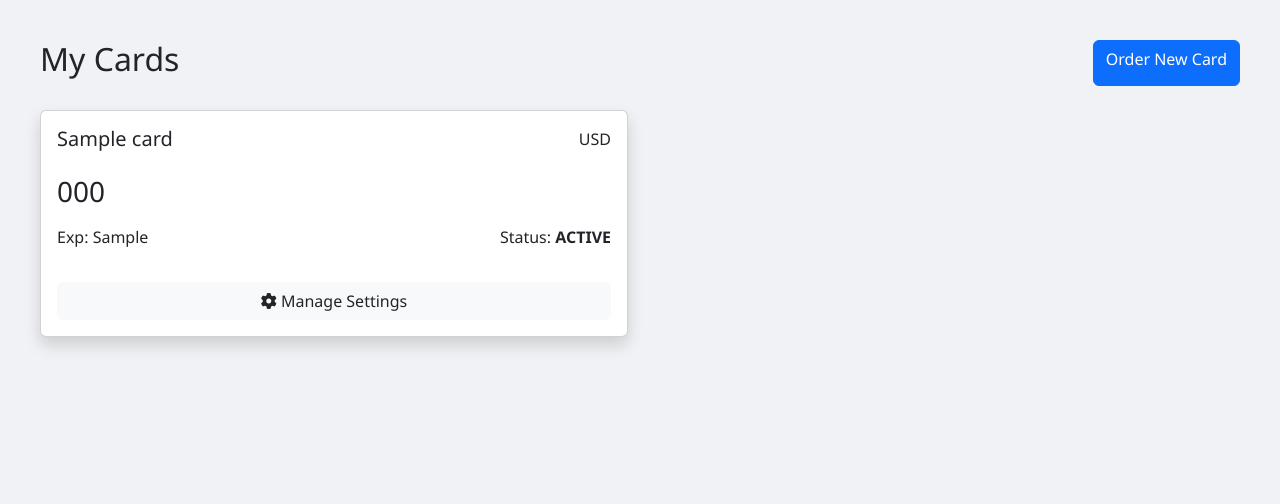
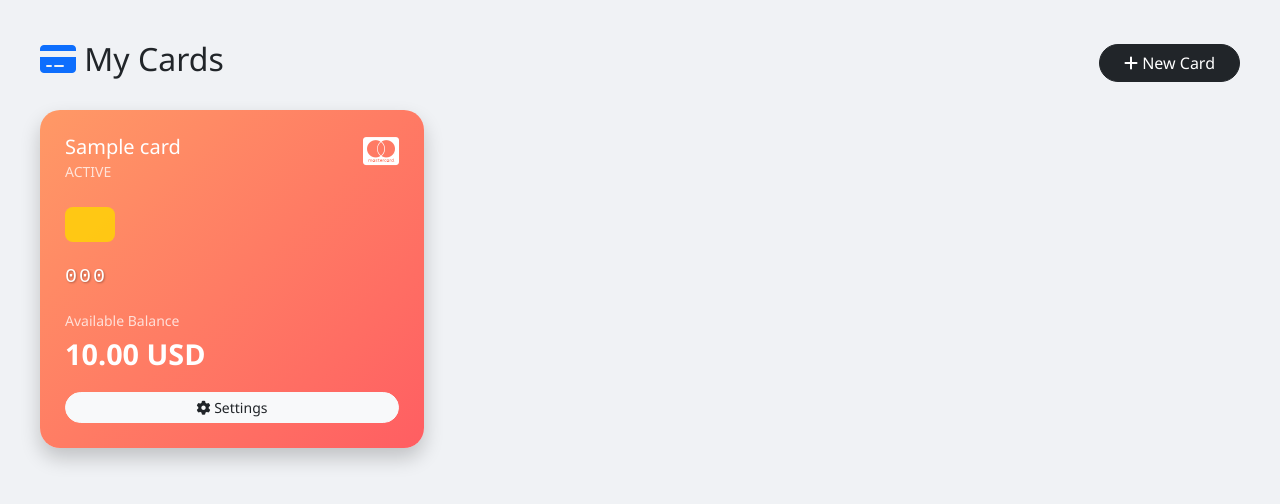
Before and after one commit to aliHasanov22/banking_app, a Flask app: page /cards in a window 1280 px wide. Shown: the top 504 px of the page. Run offline with Flask 3, Linux system fonts and the light colour scheme; the visitor is signed in with stand-in values (Sample User, id 1); tables that the repository leaves empty hold one stand-in row (values such as "Sample post").

Commit message:
cards.html

```diff
--- a/templates/cards.html
+++ b/templates/cards.html
@@ -1,30 +1,36 @@
 {% extends "base.html" %}
 {% block content %}
-<div class="d-flex justify-content-between">
-    <h2>My Cards</h2>
-    <a href="{{ url_for('order_card') }}" class="btn btn-primary">Order New Card</a>
+<div class="d-flex justify-content-between align-items-center mb-4">
+    <h2><i class="fas fa-credit-card text-primary"></i> My Cards</h2>
+    <a href="{{ url_for('order_card') }}" class="btn btn-dark rounded-pill px-4"><i class="fas fa-plus"></i> New Card</a>
 </div>
 
-<div class="row mt-4">
+<div class="row">
     {% for c in cards %}
-    <div class="col-md-6 mb-4">
-        <div class="card h-100 shadow {{ 'card-visa' if c['card_type'] == 'VISA' else 'card-master' }}">
-            <div class="card-body">
-                <div class="d-flex justify-content-between">
-                    <h5>{{ c['card_name'] }}</h5>
-                    <span>{{ c['currency'] }}</span>
+    <div class="col-md-6 col-lg-4 mb-4">
+        <div class="bank-card h-100 {{ 'bg-gradient-visa' if c['card_type'] == 'VISA' else 'bg-gradient-master' }}">
+            <div class="d-flex justify-content-between align-items-start">
+                <div>
+                    <h5 class="mb-0">{{ c['card_name'] }}</h5>
+                    <small class="opacity-75">{{ c['status'] }}</small>
                 </div>
-                <h3 class="my-3">{{ c['card_number'] }}</h3>
-                <div class="d-flex justify-content-between">
-                    <span>Exp: {{ c['expiry'] }}</span>
-                    <span>Status: <strong>{{ c['status'] }}</strong></span>
-                </div>
-                <hr style="border-color: rgba(255,255,255,0.3);">
-                <div class="d-grid">
-                    <a href="{{ url_for('card_settings', card_num=c['card_number']) }}" class="btn btn-light text-dark">
-                        <i class="fas fa-cog"></i> Manage Settings
-                    </a>
-                </div>
+                <i class="fab fa-cc-{{ 'visa' if c['card_type'] == 'VISA' else 'mastercard' }} fa-2x"></i>
+            </div>
+
+            <div class="mt-4">
+                <div class="card-chip"></div>
+                <div class="card-number fs-5">{{ c['card_number'] }}</div>
+            </div>
+
+            <div class="mt-3">
+                <small class="opacity-75">Available Balance</small>
+                <div class="card-balance">{{ "%.2f"|format(c['balance']) }} {{ c['currency'] }}</div>
+            </div>
+
+            <div class="d-grid mt-3">
+                <a href="{{ url_for('card_settings', card_num=c['card_number']) }}" class="btn btn-light text-dark btn-sm rounded-pill opacity-90">
+                    <i class="fas fa-cog"></i> Settings
+                </a>
             </div>
         </div>
     </div>
```
